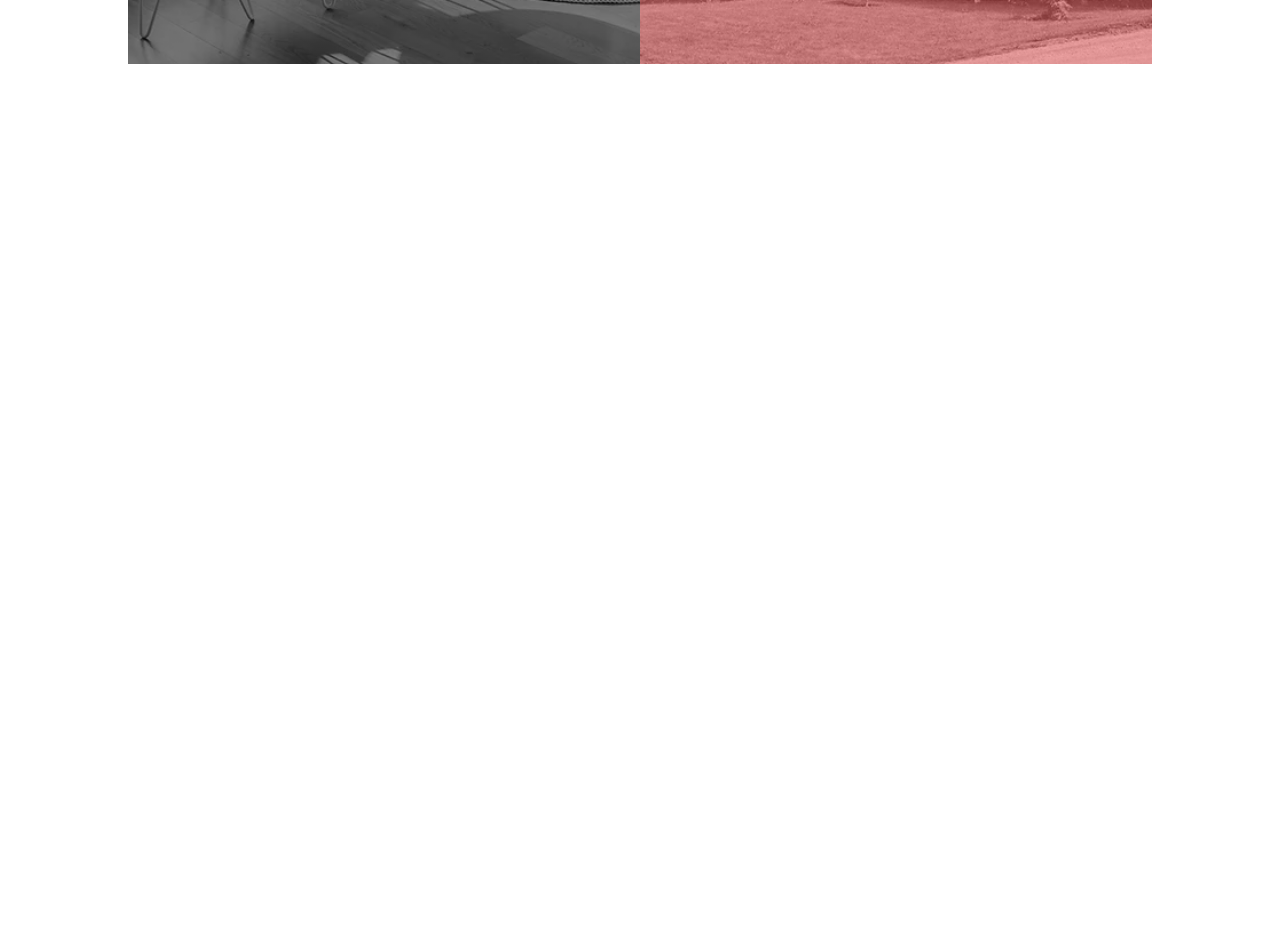
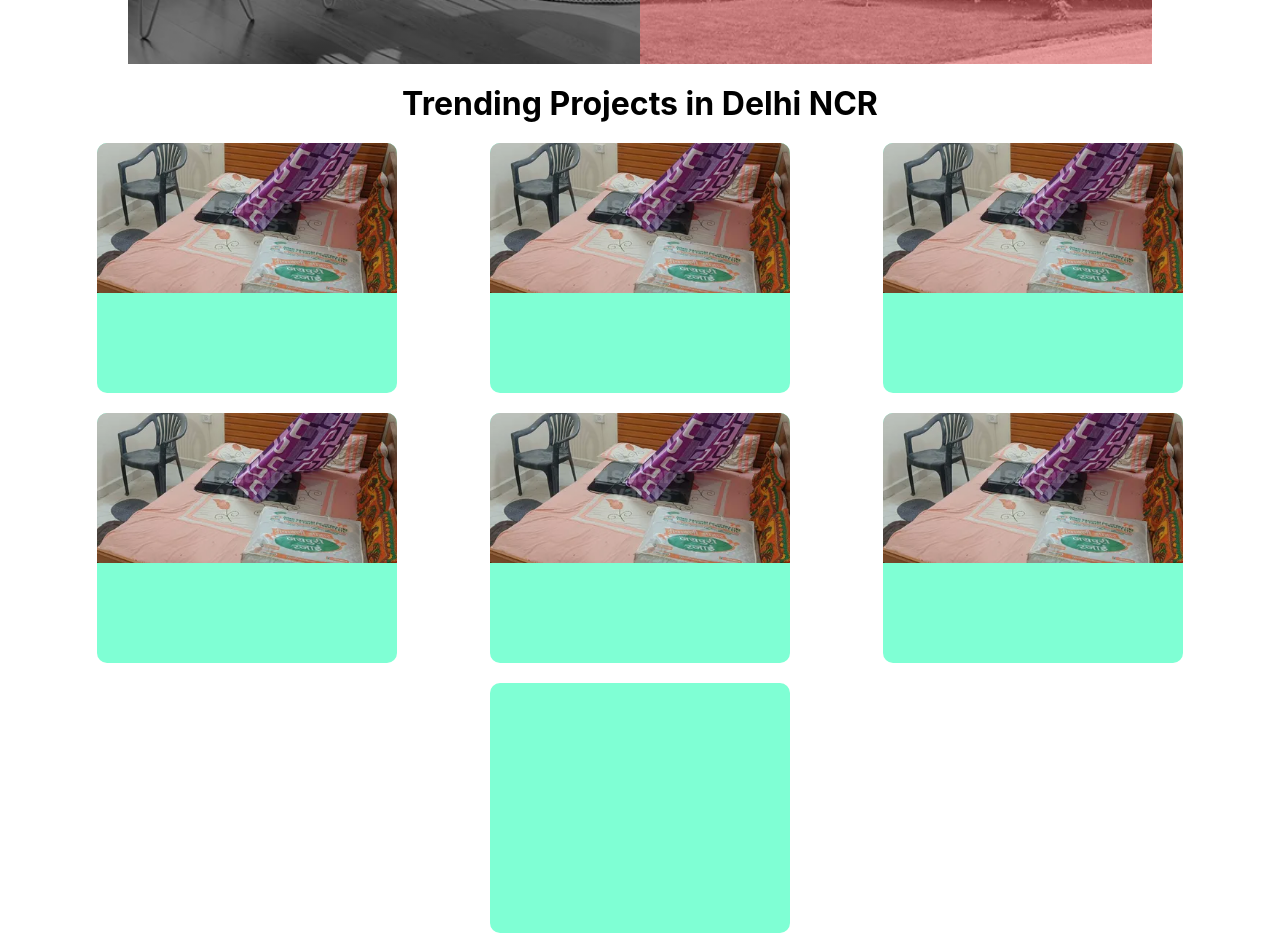
Before and after one commit to vinay-eng/realstate, a React (Create React App) app: page / in a window 1280 px wide. Shown: the part 1340-2273 px from the top of the page. Before the commit the page ends 1404 px from the top, so only its background shows below. Built offline with nearby package versions, Linux system fonts and the light colour scheme.

Commit message:
Trending property started

```diff
--- a/package.json
+++ b/package.json
@@ -10,10 +10,13 @@
     "@testing-library/jest-dom": "^5.16.5",
     "@testing-library/react": "^13.4.0",
     "@testing-library/user-event": "^13.5.0",
+    "emailjs": "^4.0.2",
     "react": "^18.2.0",
     "react-dom": "^18.2.0",
+    "react-hook-form": "^7.46.1",
     "react-icons": "^4.10.1",
     "react-scripts": "5.0.1",
+    "react-toastify": "^9.1.3",
     "web-vitals": "^2.1.4"
   },
   "scripts": {
--- a/src/App.js
+++ b/src/App.js
@@ -4,7 +4,14 @@ import NAVBAR from './components/navbar'
 import Contact from './components/contact'
 import SearchProperty from './components/SearchProperty'
 import LookingFor from "./components/LookingFor"
+// import ContactUs from "./components/contactUs"
+import TrendingProjects from './components/TrendingProjects';
+
+
 import background from "./assets/background.jpg";
+
+
+
 // import './style/app.css'
 function App() {
   return (
@@ -14,9 +21,10 @@ function App() {
         <NAVBAR/>
         <SearchProperty/>
 
-        {/* <Body/> */}
       </div>
       <LookingFor/>
+      <TrendingProjects/>
+      {/* <ContactUs/> */}
     </div>
 
   );
--- /dev/null
+++ b/src/components/TrendingProjects.js
@@ -0,0 +1,39 @@
+import * as React from 'react';
+
+import "../style/trending_projects.css"
+
+
+function TrendingProjects(){
+    return (
+        <div className='trending'>
+            <h1>Trending Projects in Delhi NCR</h1>
+            <div className='trending_property_lists'>
+                <div className='trending_property'>
+                    <div className='trending_property_img'></div>
+                </div>
+                <div className='trending_property'>
+                    <div className='trending_property_img'></div>
+                </div>
+                <div className='trending_property'>
+                    <div className='trending_property_img'></div>
+                </div>
+                <div className='trending_property'>
+                    <div className='trending_property_img'></div>
+                </div>
+                <div className='trending_property'>
+                    <div className='trending_property_img'></div>
+                                    </div>
+                <div className='trending_property'>
+                    <div className='trending_property_img'></div>
+                </div>
+                <div className='trending_property'>
+                    {/* <div className='trending_property_img'></div> */}
+                </div>
+            </div>
+
+        </div>
+    )
+}
+
+
+export default TrendingProjects
--- /dev/null
+++ b/src/components/contactUs.js
@@ -0,0 +1,132 @@
+import { useState } from 'react';
+import { useForm } from 'react-hook-form';
+import { ToastContainer, toast } from 'react-toastify';
+// import emailjs from 'emailjs-com';
+import 'react-toastify/dist/ReactToastify.min.css';
+
+import "../style/contactus.css"
+
+const ContactForm = () => {
+  const {
+    register,
+    handleSubmit,
+    reset,
+    formState: { errors }
+  } = useForm();
+  const [disabled, setDisabled] = useState(false);
+
+  // Function that displays a success toast on bottom right of the page when form submission is successful
+  const toastifySuccess = () => {
+    toast('Form sent!', {
+      position: 'bottom-right',
+      autoClose: 5000,
+      hideProgressBar: true,
+      closeOnClick: true,
+      pauseOnHover: true,
+      draggable: false,
+      className: 'submit-feedback success',
+      toastId: 'notifyToast'
+    });
+  };
+
+
+
+  return (
+    <div className='ContactForm'>
+      <div className='container'>
+        <div className='row'>
+          <div className='col-12 text-center'>
+            <div className='contactForm'>
+              <form id='contact-form'  noValidate>
+                {/* Row 1 of form */}
+                <div className='row formRow'>
+                  <div className='col-6'>
+                    <input
+                      type='text'
+                      name='name'
+                      {...register('name', {
+                        required: {
+                          value: true,
+                          message: 'Please enter your name'
+                        },
+                        maxLength: {
+                          value: 30,
+                          message: 'Please use 30 characters or less'
+                        }
+                      })}
+                      className='form-control formInput'
+                      placeholder='Name'
+                    ></input>
+                    {errors.name && <span className='errorMessage'>{errors.name.message}</span>}
+                  </div>
+                  <div className='col-6'>
+                    <input
+                      type='email'
+                      name='email'
+                      {...register('email', {
+                        required: true,
+                        pattern:
+                          /^[a-zA-Z0-9.!#$%&’*+/=?^_`{|}~-]+@[a-zA-Z0-9-]+(?:\.[a-zA-Z0-9-]+)*$/
+                      })}
+                      className='form-control formInput'
+                      placeholder='Email address'
+                    ></input>
+                    {errors.email && (
+                      <span className='errorMessage'>Please enter a valid email address</span>
+                    )}
+                  </div>
+                </div>
+                {/* Row 2 of form */}
+                <div className='row formRow'>
+                  <div className='col'>
+                    <input
+                      type='text'
+                      name='subject'
+                      {...register('subject', {
+                        required: {
+                          value: true,
+                          message: 'Please enter a subject'
+                        },
+                        maxLength: {
+                          value: 75,
+                          message: 'Subject cannot exceed 75 characters'
+                        }
+                      })}
+                      className='form-control formInput'
+                      placeholder='Subject'
+                    ></input>
+                    {errors.subject && (
+                      <span className='errorMessage'>{errors.subject.message}</span>
+                    )}
+                  </div>
+                </div>
+                {/* Row 3 of form */}
+                <div className='row formRow'>
+                  <div className='col'>
+                    <textarea
+                      rows={3}
+                      name='message'
+                      {...register('message', {
+                        required: true
+                      })}
+                      className='form-control formInput'
+                      placeholder='Message'
+                    ></textarea>
+                    {errors.message && <span className='errorMessage'>Please enter a message</span>}
+                  </div>
+                </div>
+
+                <button className='submit-btn' disabled={disabled} type='submit'>
+                  Submit
+                </button>
+              </form>
+            </div>
+            <ToastContainer />
+          </div>
+        </div>
+      </div>
+    </div>
+  );
+};
+
+export default ContactForm;
--- /dev/null
+++ b/src/style/contactus.css
@@ -0,0 +1,100 @@
+@import url('https://fonts.googleapis.com/css2?family=Poppins&display=swap');
+
+:root {
+  --light: #d0d1d3;
+  --dark: #040d14;
+  --green: #21ce99;
+}
+
+body {
+  font-family: Poppins;
+  background: var(--dark);
+  line-height: 26px;
+  margin: 0;
+}
+
+h1 {
+  color: var(--green);
+}
+
+.App {
+  height: 75vh;
+  margin-top: 15vh;
+}
+
+form {
+  margin-top: 20px;
+  background: var(--dark);
+}
+
+.formRow {
+  margin: 10px 0 20px 0;
+}
+
+.formInput {
+  padding: 15px 10px;
+  background-color: var(--dark);
+  box-shadow: 0 0 0 2px var(--green);
+  border: none;
+  color: var(--green);
+}
+
+.formInput:focus {
+  background-color: var(--dark);
+  outline: none;
+  box-shadow: 0 0 0 2px var(--green);
+  color: var(--light);
+}
+
+.formInput::placeholder {
+  color: var(--green);
+  opacity: 1;
+}
+
+.formInput:focus::placeholder {
+  color: var(--light);
+  opacity: 1;
+}
+
+.errorMessage {
+  color: #f45532;
+  font-size: 14px;
+  margin: 0;
+  padding: 0;
+}
+
+#notifyToast {
+  color: #fff;
+  border-radius: 6px;
+  width: 200px;
+  margin-left: 75px;
+  background-color: var(--green);
+}
+
+.submit-btn {
+  background-color: var(--dark);
+  color: var(--green) !important;
+  padding: 15px 50px;
+  border: 2px solid var(--green);
+  border-radius: 10px;
+  margin-bottom: 25px;
+}
+
+.submit-btn:hover {
+  background-color: var(--green);
+  color: var(--dark) !important;
+  border: 2px solid var(--green);
+}
+
+.submit-btn:disabled:hover {
+  background-color: var(--dark);
+  color: var(--green) !important;
+  cursor: wait;
+}
+
+@media (max-width: 768px) {
+  .submit-message {
+    width: 125px;
+    margin-left: 200px;
+  }
+}
--- /dev/null
+++ b/src/style/trending_projects.css
@@ -0,0 +1,41 @@
+.trending{
+    height: 100%;
+    width: 100%;
+    /* background-color: red; */
+    display: flex;
+    flex-direction: column;
+    margin-top: 20px;
+    justify-content: center;
+    align-items: center;
+    /* padding: 0 20px; */
+
+}
+
+.trending_property_lists{
+    display: flex;
+    flex-direction: row;
+    flex-wrap: wrap;
+    align-items: center;
+    justify-content: space-around;
+    margin: 0 50px;
+
+}
+.trending_property{
+    width: 300px;
+    height: 250px;
+    background-color: aquamarine;
+
+    margin: 0 20px;
+    margin-top: 20px;
+    border-radius: 10px;
+
+}
+
+.trending_property_img{
+    width: 100%;
+    height: 60%;
+    background-image: url('../assets/trending_property_img.webp');
+    background-size: cover;
+    background-position: center;
+    border-radius: 10px 10px 0 0;
+}
```
Also changed, not shown: src/assets/trending_property_img.webp (added), 1 other file (tests, documents, lock files or other folders).
